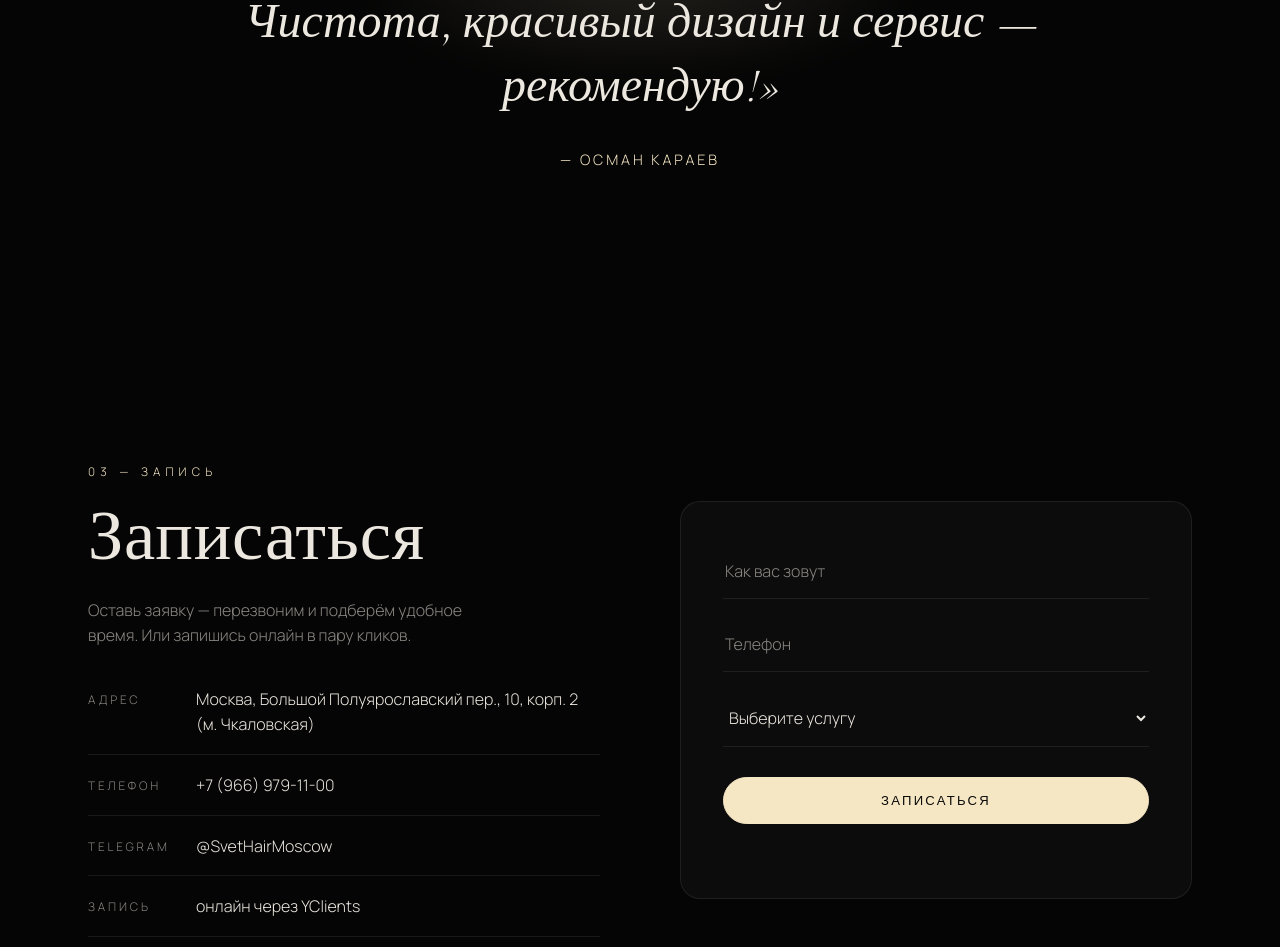
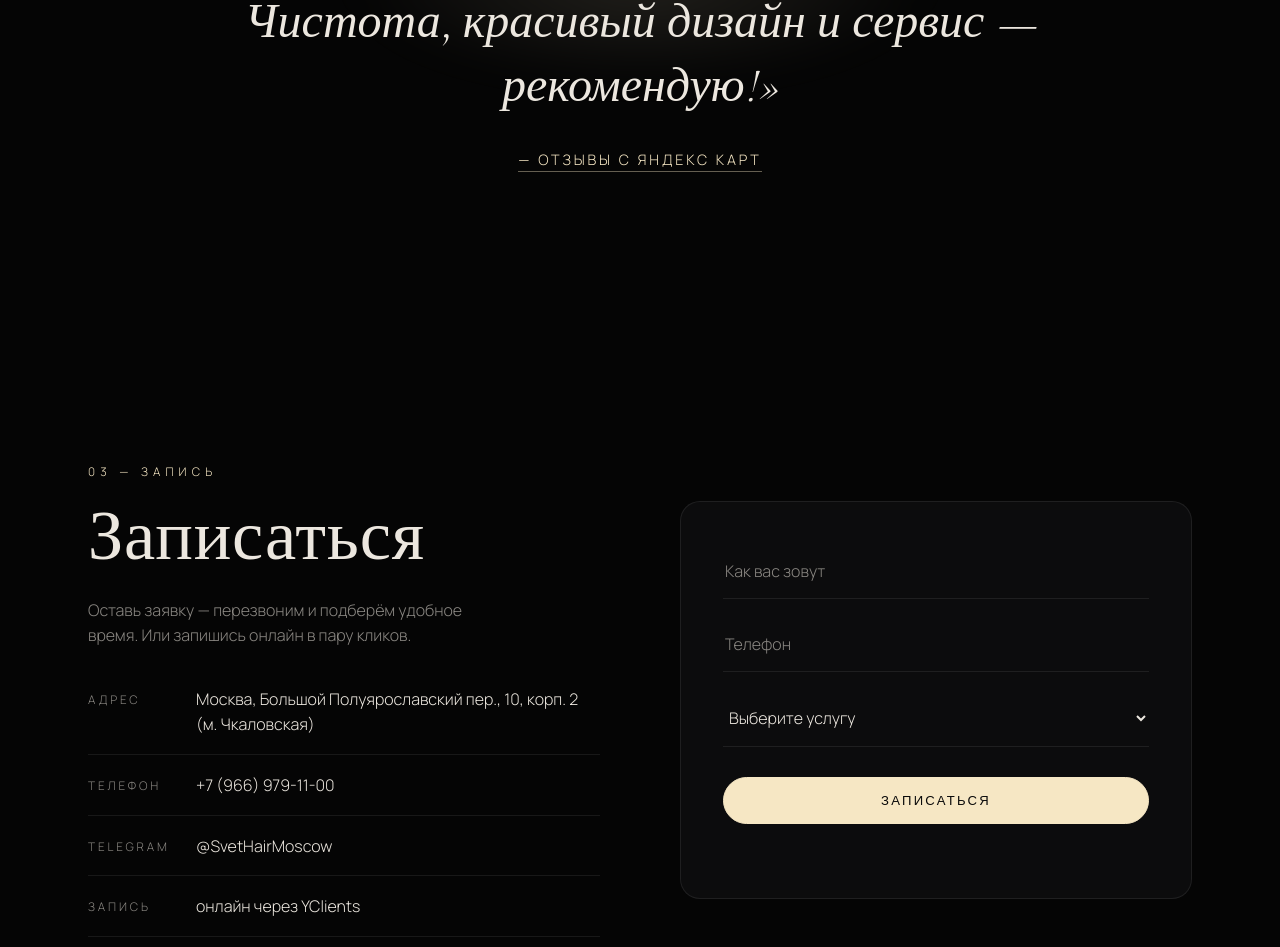
Before and after one commit to niklavrukhin-cell/svet-barbershop, a plain HTML site: page index.html in a window 1280 px wide. Shown: the part 4138-5085 px from the top of the page. Drawn offline with nearby package versions, Linux system fonts and the light colour scheme.

Commit message:
Отзыв: ссылка на Яндекс Карты вместо имени

```diff
--- a/index.html
+++ b/index.html
@@ -349,7 +349,7 @@
     <blockquote class="reveal">
       «Редко пишу отзывы, но тут мастера покорили моё сердце. Подстригли ровно так, как я хотел, дали совет по укладке. Чистота, красивый дизайн и сервис — рекомендую!»
     </blockquote>
-    <cite class="reveal">— Осман Караев</cite>
+    <cite class="reveal"><a href="https://yandex.ru/maps/213/moscow/?ll=37.687765%2C55.747983&mode=poi&poi%5Bpoint%5D=37.662154%2C55.751922&poi%5Buri%5D=ymapsbm1%3A%2F%2Forg%3Foid%3D68361411731%26yclid%3D7369525524610154495&tab=reviews&z=14" target="_blank" rel="noopener">— Отзывы с Яндекс Карт</a></cite>
   </section>
 
   <!-- КОНТАКТЫ / ЗАПИСЬ -->
--- a/styles.css
+++ b/styles.css
@@ -760,6 +760,13 @@ section { position: relative; z-index: 2; }
   letter-spacing: 0.18rem;
   text-transform: uppercase;
 }
+.quote cite a {
+  color: var(--light);
+  border-bottom: 1px solid rgba(246,231,196,0.4);
+  padding-bottom: 2px;
+  transition: border-color 0.3s, opacity 0.3s;
+}
+.quote cite a:hover { border-color: var(--light); opacity: 0.85; }
 
 /* ===== Контакты ===== */
 .contacts {
```
